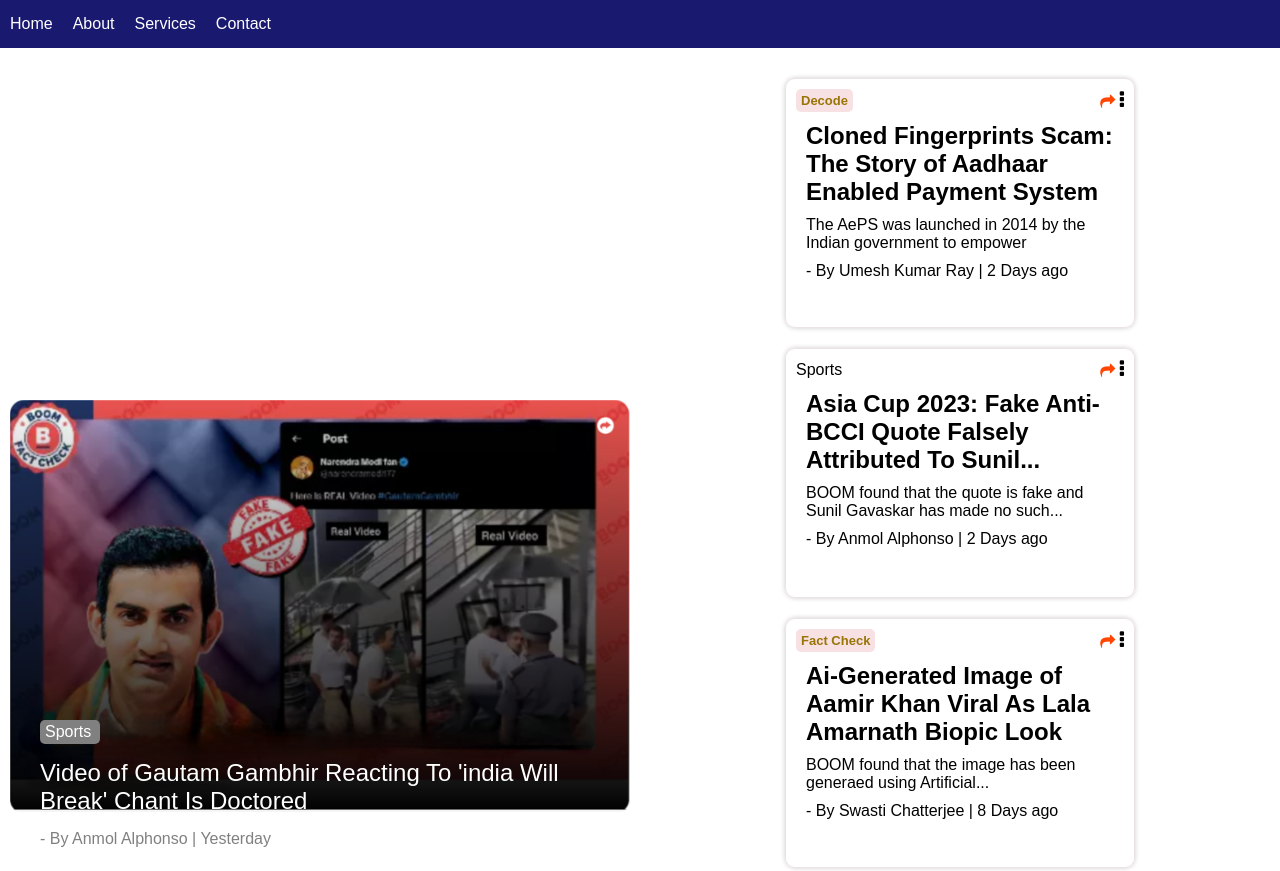
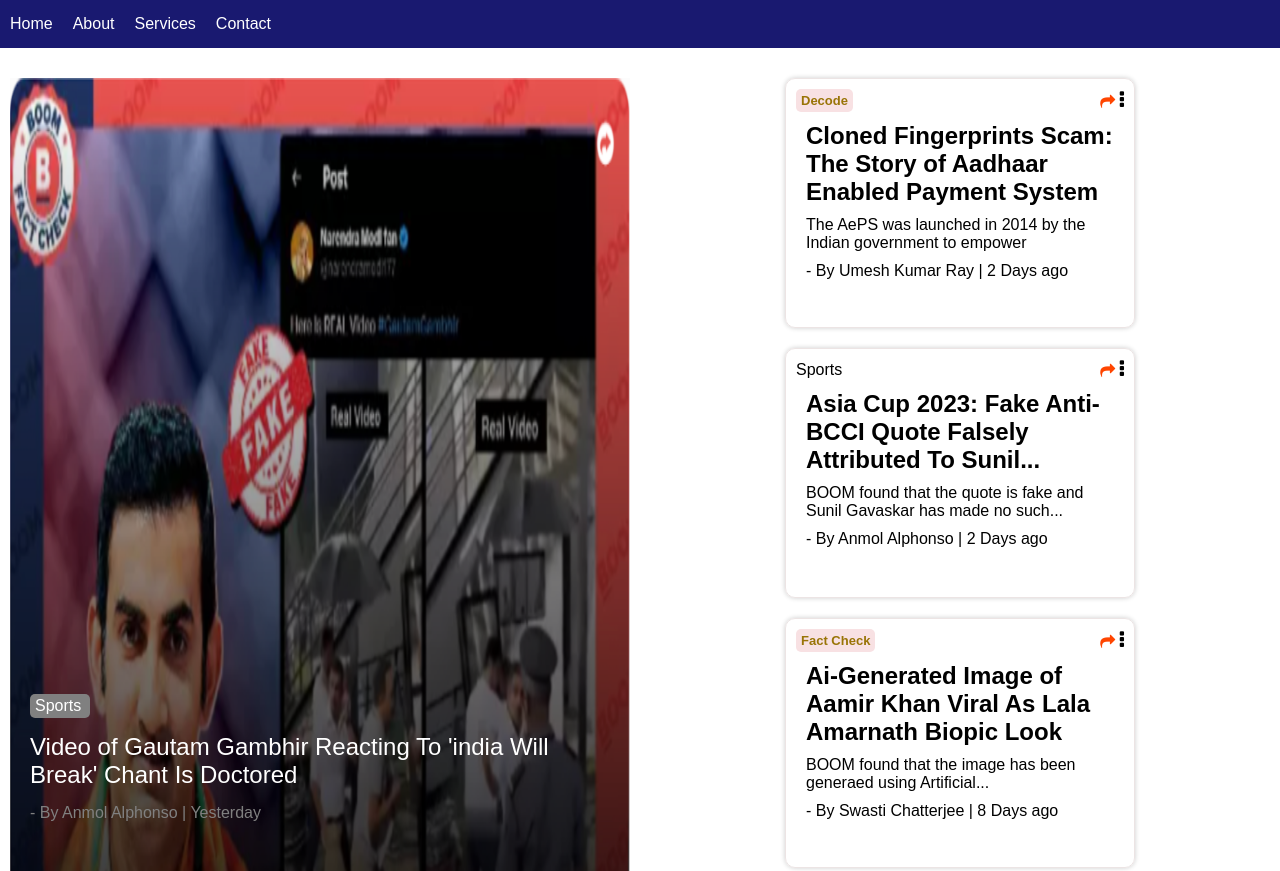
Before and after one commit to Reshavji/Hocalwire, a plain HTML site: page index.html in a window 1280 px wide. Shown: the top 871 px of the page. Drawn offline with Linux system fonts and the light colour scheme.

Commit message:
Add files via upload

```diff
--- a/index.css
+++ b/index.css
@@ -80,10 +80,11 @@
     align-items: center;
     justify-content: center;
 }
+
 .news-img {
     height: 100%;
     width: 100%;
-    border-radius: 10px;
+
 }
 
 .box {
@@ -94,7 +95,7 @@
     border-radius: 10px;
     box-shadow: 0 0 5px rgba(0, 0, 0, 0.2);
     transition: box-shadow 0.3s ease;
-
+    cursor: pointer;
     /* Hover effect */
     &:hover {
         box-shadow: 0 0 10px rgba(0, 0, 0, 0.4);
--- a/index.html
+++ b/index.html
@@ -7,9 +7,6 @@
    <meta charset="utf-8">
    <title>News</title>
    <link rel="stylesheet" href="index.css" />
-   <nav>
-
-   </nav>
    <main>
     <div class="container">
         <nav class="navbar">
@@ -21,17 +18,14 @@
             </ul>
         </nav>
         <div class="grid-box">
-        <div class="item">
-            <div>
-
+         <div class="item">
             <div class="details">
                 <span class="post-label">Sports</span>
                 <p class="title">Video of Gautam Gambhir Reacting To 'india Will Break' Chant Is Doctored</p>
             <span class="data">- By Anmol Alphonso | Yesterday</span>
             </div>
             <img class="news-img" src="News1.png" alt="news1" />
-        </div>
-        </div>
+          </div>
         <div class="item">
             <div class="box">
                 <div class="box-head">
```
